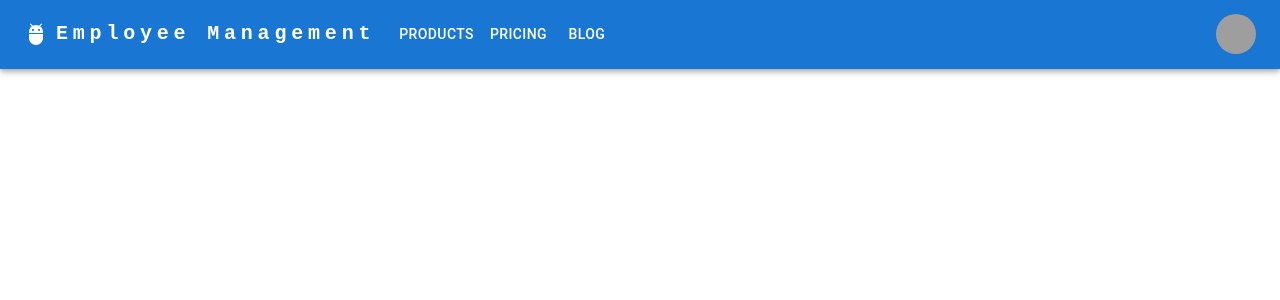
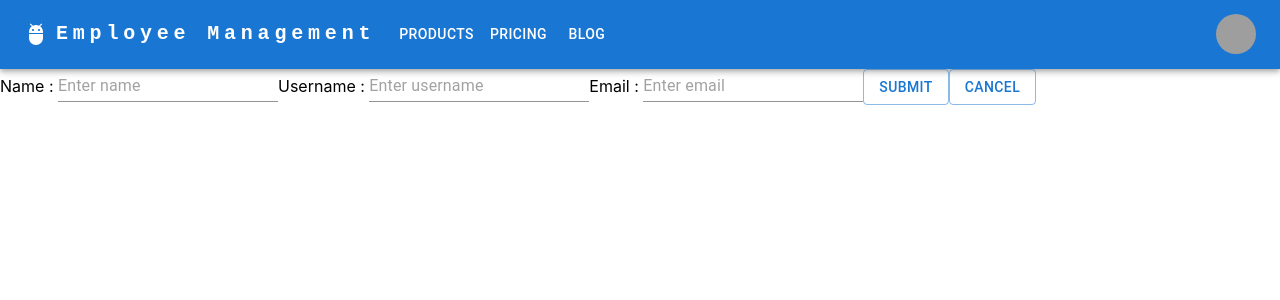
Before and after one commit to syedashar129/employeeManagement, a React (Create React App) app in the folder employee_ui/: page /addUser in a window 1280 px wide. Shown: the top 300 px of the page. Built offline with nearby package versions, Linux system fonts and the light colour scheme; grey boxes are pictures that could not be loaded.

Commit message:
made the addUser file

```diff
--- a/employee_ui/src/AddUser.js
+++ b/employee_ui/src/AddUser.js
@@ -1,11 +1,68 @@
-import React from 'react';
+import React, {useState} from 'react';
+import {Card, Input, Button} from "@mui/material";
+import axios from 'axios';
+import {useNavigate, Link} from 'react-router-dom';
 
 
 export default function AddUser (){
-    //create input boxes
+    //initial state of these variables are null
+    const[emp, setEmp] = useState({
+        name:"",
+        username:"",
+        email:""
+    })
+
+    let navigate = useNavigate();
+
+    const {name, username, email} = emp; // this is one emp object
+
+    const onInputChange = (e) => {
+        setEmp({...emp, [e.target.name] : e.target.value})
+    }
+
+    const onSubmit = async (e) => {
+        e.preventDefault();
+        await axios.post("http://localhost:8080/employee", emp)
+        navigate("/");
+    }
+
     return (
+
         <div>
+            <form onSubmit={(e) => onSubmit(e)}>
+            <label htmlFor={"name"}>Name : </label>
 
+            <Input
+                type="text"
+                placeholder={"Enter name"}
+                name={"name"}
+                value={name}
+                onChange={(e) => onInputChange(e)}
+            />
+
+            <label>Username : </label>
+            <Input
+                type="text"
+                placeholder={"Enter username"}
+                name={"username"}
+                value={username}
+                onChange={(e) => onInputChange(e)}
+            />
+
+            <label>Email : </label>
+            <Input
+                type="text"
+                placeholder={"Enter email "}
+                name={"email"}
+                value={email}
+                onChange={(e) => onInputChange(e)}
+            />
+
+            <Button type="submit" variant="outlined">Submit</Button>
+            <Link to="/">
+                <Button type={"submit"} variant={"outlined"}>Cancel</Button>
+            </Link>
+        </form>
         </div>
     )
 }
```
